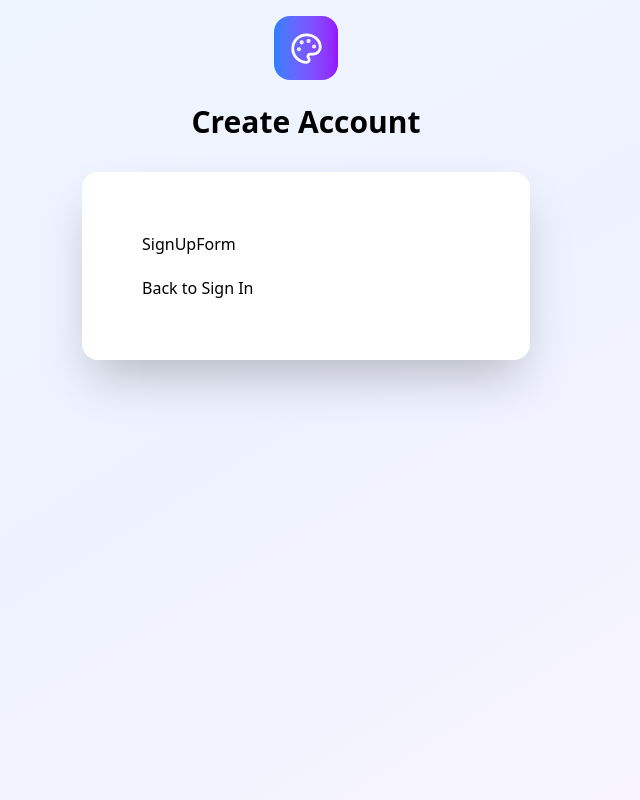
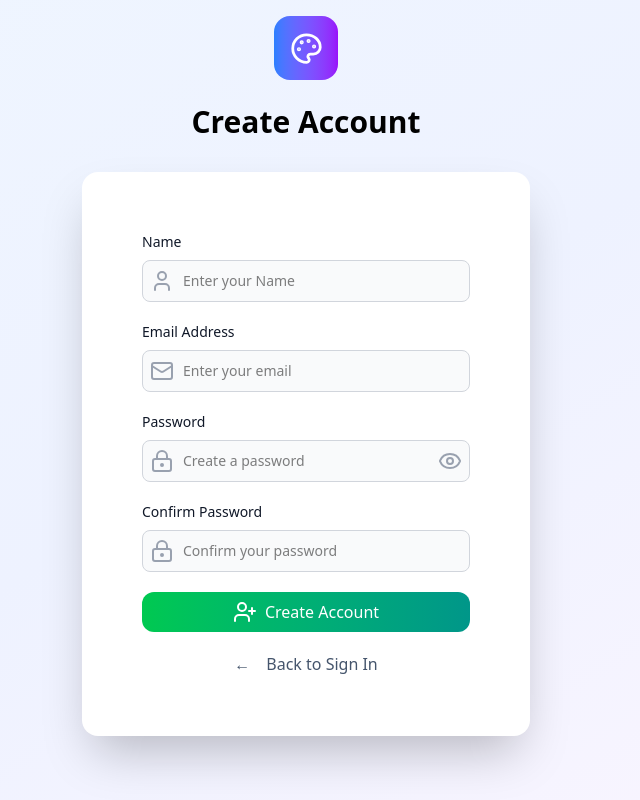
Before and after one commit to ksk45/OnlineBoard, a React (Vite) app in the folder frontend/: page /sign-up in a window 1280 px wide. Shown: the whole page, without its empty margins (334-974 px from the left). Built offline with nearby package versions, Linux system fonts and the light colour scheme.

Commit message:
サインイン画面　フォーム作成

```diff
--- a/frontend/src/components/Auth/AuthSubActions.tsx
+++ b/frontend/src/components/Auth/AuthSubActions.tsx
@@ -44,9 +44,11 @@ const AuthSubActions = (props: AuthSubActionsProps) => {
   }
 
   return (
-    <button onClick={() => props.handleSetAuthMode("signIn")}>
-      Back to Sign In
-    </button>
+    <div className="flex justify-center">
+      <button className="text-slate-600" onClick={() => props.handleSetAuthMode("signIn")}>
+        ←&emsp;Back to Sign In
+      </button>
+    </div>
   );
 };
 
--- a/frontend/src/components/Auth/Form/SignUpForm.tsx
+++ b/frontend/src/components/Auth/Form/SignUpForm.tsx
@@ -1,9 +1,106 @@
+import { useState } from "react";
+import type { AuthMode } from "../../../types/auth";
+import AuthInput from "../AuthInput";
+import AuthMainButton from "../AuthMainButton";
+import {
+  validateEmailFormat,
+  validateMaxLength,
+  validateMinLength,
+  validatePasswordComplexity,
+  validatePasswordMatch,
+  validateRequired,
+} from "../../../utils/validation";
+
+// props定義
+type SignUpFormProps = {
+  authMode: AuthMode;
+};
 
 // サインアップ画面のフォームセット
-const SignUpForm = () => {
+const SignUpForm = (props: SignUpFormProps) => {
+  // useState定義
+  const [name, setName] = useState("");
+  const [email, setEmail] = useState("");
+  const [passNew, setPassNew] = useState("");
+  const [passConf, setPassConf] = useState("");
+  const [nameError, setNameErr] = useState("");
+  const [emailError, setEmailError] = useState("");
+  const [passNewError, setPassNewError] = useState("");
+  const [passConfError, setPassConfError] = useState("");
+
+  // バリデーション定義
+  const isValid = () => {
+    // nameバリデーション
+    const nameErr =
+      [
+        validateRequired(name, "名前は必須です"),
+        validateMaxLength(name, 100),
+      ].find(Boolean) || "";
+    setNameErr(nameErr);
+
+    // emailバリデーション
+    const emailErr =
+      [
+        validateRequired(email, "メールアドレスは必須です"),
+        validateMaxLength(email, 100),
+        validateEmailFormat(email),
+      ].find(Boolean) || "";
+    setEmailError(emailErr);
+
+    // パスワードバリデーション
+    const passNewErr =
+      [
+        validateRequired(passNew, "パスワードは必須です"),
+        validatePasswordMatch(passNew, passConf),
+        validateMinLength(passNew, 8),
+        validateMaxLength(passNew, 64),
+        validatePasswordComplexity(passNew),
+        validatePasswordMatch(passNew, passConf),
+      ].find(Boolean) || "";
+    setPassNewError(passNewErr);
+
+    // Confirmパスワードバリデーション
+    const passConfErr =
+      [
+        validateRequired(passConf, "パスワードは必須です"),
+        validatePasswordMatch(passNew, passConf),
+        validateMinLength(passConf, 8),
+        validateMaxLength(passConf, 64),
+        validatePasswordComplexity(passConf),
+        validatePasswordMatch(passNew, passConf),
+      ].find(Boolean) || "";
+    setPassConfError(passConfErr);
+  };
+
   return (
-    <div>SignUpForm</div>
-  )
-}
+    <>
+      <AuthInput
+        type="name"
+        errorMessage=""
+        value={name}
+        onChange={(e) => setName(e.target.value)}
+      />
+      <AuthInput
+        type="email"
+        errorMessage=""
+        value={email}
+        onChange={(e) => setEmail(e.target.value)}
+      />
+      <AuthInput
+        type="pass_new"
+        errorMessage=""
+        value={passNew}
+        onChange={(e) => setPassNew(e.target.value)}
+      />
+      <AuthInput
+        type="pass_conf"
+        errorMessage=""
+        value={passConf}
+        onChange={(e) => setPassConf(e.target.value)}
+      />
+      <AuthMainButton authMode={props.authMode} />
+    </>
+  );
+};
 
-export default SignUpForm
+export default SignUpForm;
--- a/frontend/src/pages/AuthPage.tsx
+++ b/frontend/src/pages/AuthPage.tsx
@@ -41,7 +41,7 @@ const AuthPage = () => {
   // authModeに応じてフォームを切り替え
   const inputForm: Record<AuthMode, JSX.Element> = {
     signIn: <SignInForm authMode={authMode} />,
-    signUp: <SignUpForm />,
+    signUp: <SignUpForm authMode={authMode} />,
     guest: <GuestForm />,
   };
 
--- a/frontend/src/utils/validation.ts
+++ b/frontend/src/utils/validation.ts
@@ -17,3 +17,6 @@ export const validateEmailFormat = (value: string, message = "有効なメール
 // validation パスワード複雑性チェック
 export const validatePasswordComplexity = (value: string, message = "英字と数字を両方含めてください") =>
   /[a-zA-Z]/.test(value) && /[0-9]/.test(value) ? "" : message;
+
+export const validatePasswordMatch = (value: string, valueConf: string) =>
+  value !== valueConf ? `パスワードが一致しません` : "";
```
